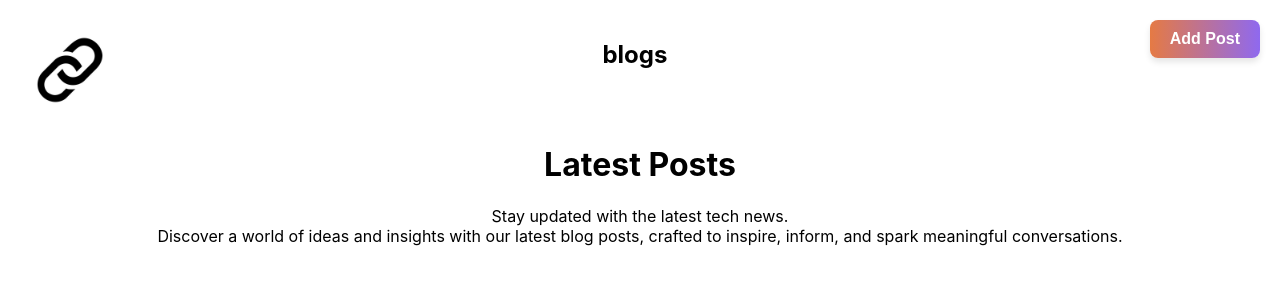
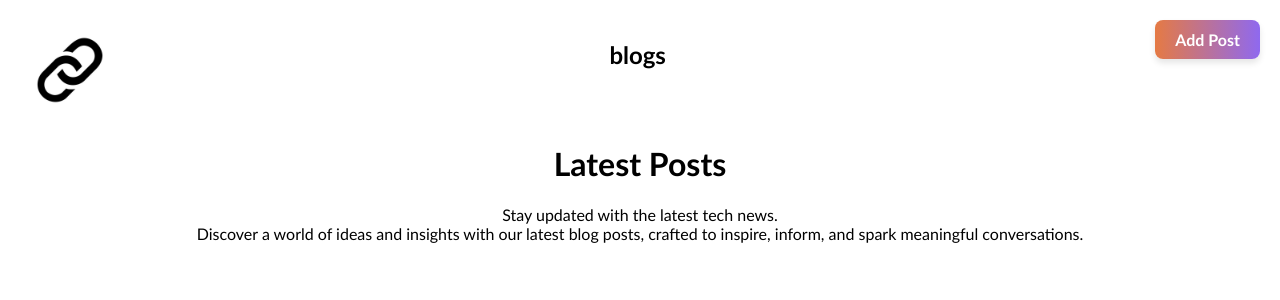
Before and after one commit to MACKENA05/BlogSphere-Site, a React (Create React App) app: page / in a window 1280 px wide. Shown: the top 300 px of the page. Built offline with nearby package versions, Linux system fonts and the light colour scheme.

Commit message:
changing font

```diff
--- a/src/App.css
+++ b/src/App.css
@@ -1,4 +1,6 @@
-
+*{
+  font-family: 'Trebuchet MS', 'Lucida Sans Unicode', 'Lucida Grande', 'Lucida Sans', Arial, sans-serif;
+}
 
 .navbar{
   display: flex;
```
